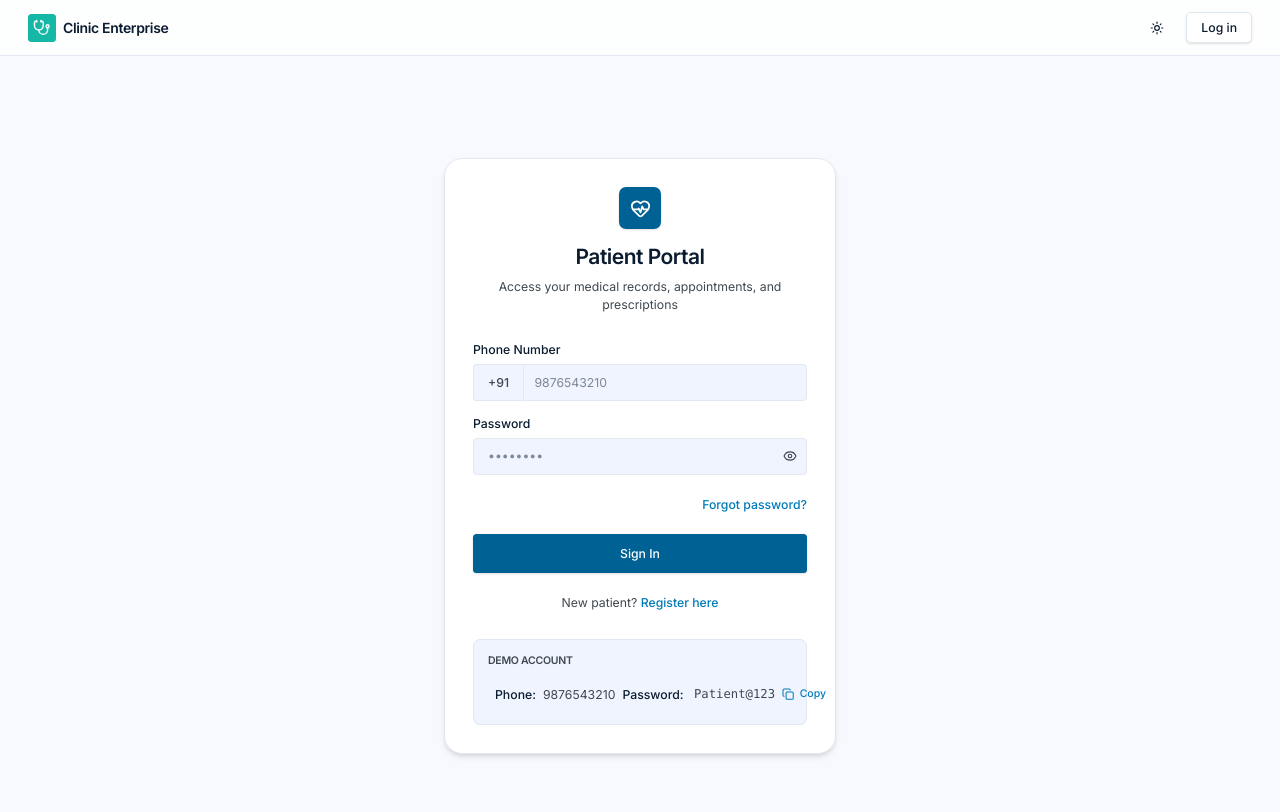
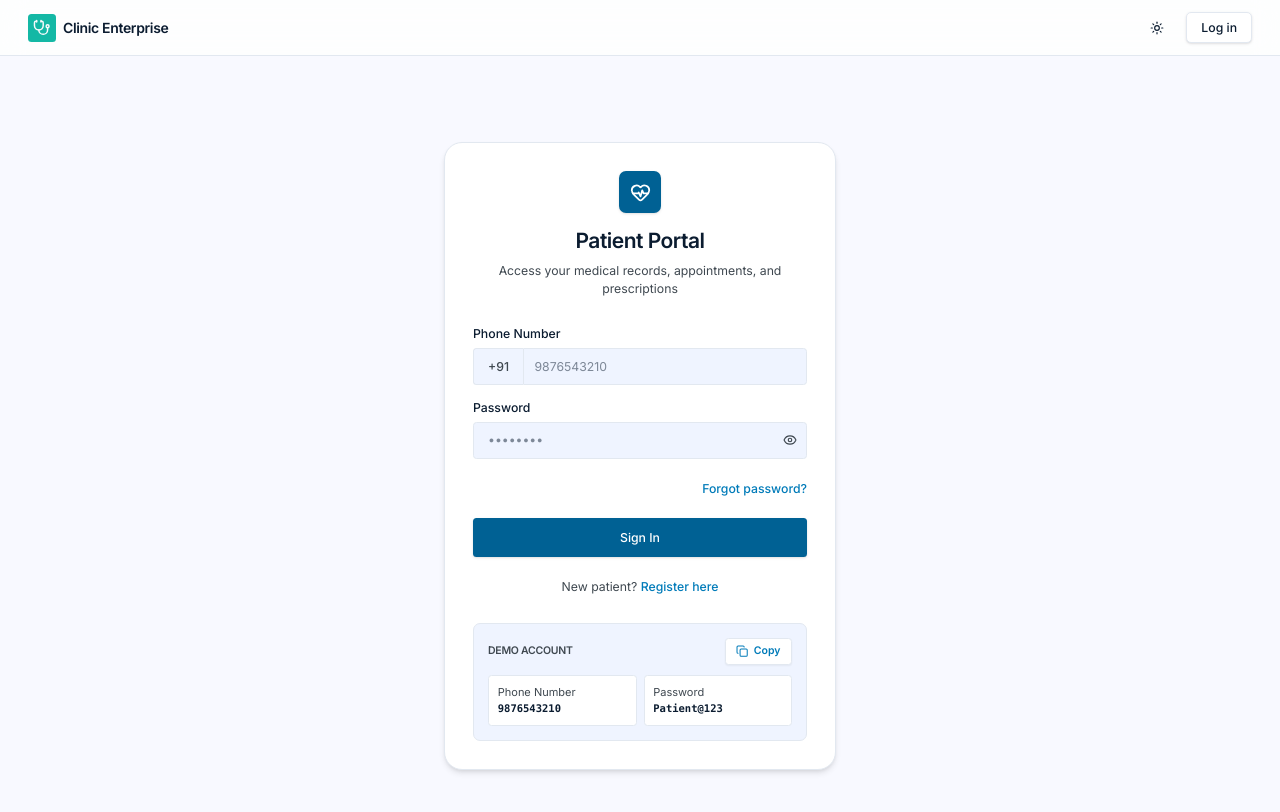
Before and after one commit to mayursweet52/CLINIC-, a Next.js app: page /portal/login in a window 1280 px wide. Shown: the top 812 px of the page. Built offline with nearby package versions, Linux system fonts and the light colour scheme; no server answers.

Commit message:
style(portal): format demo credentials with dedicated styled copy button box and separate credential cards

```diff
--- a/src/app/(public)/portal/login/page.tsx
+++ b/src/app/(public)/portal/login/page.tsx
@@ -126,26 +126,38 @@ export default function PatientLoginPage() {
 
           {/* Demo Credentials Box */}
           <div className="mt-8 bg-surface-low rounded-xl p-4 border border-outline-variant/20">
-            <h3 className="text-xs font-semibold text-on-surface-variant uppercase tracking-wider mb-3">Demo Account</h3>
-            <div className="flex flex-col sm:flex-row sm:items-center justify-between gap-2 p-2 rounded-lg hover:bg-surface-lowest transition-colors text-sm">
-              <div>
-                <span className="font-medium text-on-surface mr-2">Phone:</span>
-                <span className="text-on-surface-variant">9876543210</span>
-              </div>
-              <div className="flex items-center gap-3">
-                <span className="font-medium text-on-surface">Password:</span>
-                <span className="text-on-surface-variant font-mono">Patient@123</span>
-              </div>
+            <div className="flex items-center justify-between mb-3">
+              <h3 className="text-xs font-semibold text-on-surface-variant uppercase tracking-wider">
+                Demo Account
+              </h3>
               <button
+                type="button"
                 onClick={copyDemo}
-                className="flex items-center gap-1.5 text-xs font-medium text-primary-600 hover:text-primary-700 transition-colors shrink-0"
+                className="inline-flex items-center gap-1.5 px-3 py-1.5 rounded-lg bg-surface-lowest hover:bg-surface text-primary-600 border border-outline-variant/30 text-xs font-semibold shadow-xs transition-all active:scale-95 cursor-pointer"
               >
                 {copied ? (
-                  <><CheckCircle2 className="w-3.5 h-3.5 text-medical-green" /> Copied!</>
+                  <>
+                    <CheckCircle2 className="w-3.5 h-3.5 text-medical-green" />
+                    <span>Copied!</span>
+                  </>
                 ) : (
-                  <><Copy className="w-3.5 h-3.5" /> Copy</>
+                  <>
+                    <Copy className="w-3.5 h-3.5" />
+                    <span>Copy</span>
+                  </>
                 )}
               </button>
+            </div>
+
+            <div className="grid grid-cols-2 gap-2 text-xs">
+              <div className="p-2.5 rounded-lg bg-surface-lowest border border-outline-variant/20">
+                <span className="text-on-surface-variant block text-[11px] mb-0.5">Phone Number</span>
+                <span className="font-mono font-semibold text-on-surface">9876543210</span>
+              </div>
+              <div className="p-2.5 rounded-lg bg-surface-lowest border border-outline-variant/20">
+                <span className="text-on-surface-variant block text-[11px] mb-0.5">Password</span>
+                <span className="font-mono font-semibold text-on-surface">Patient@123</span>
+              </div>
             </div>
           </div>
 
```
